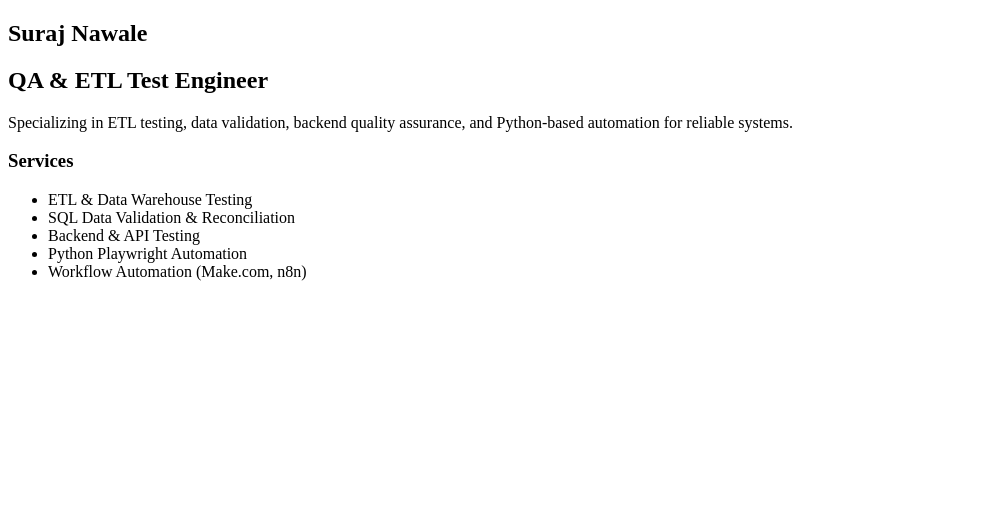
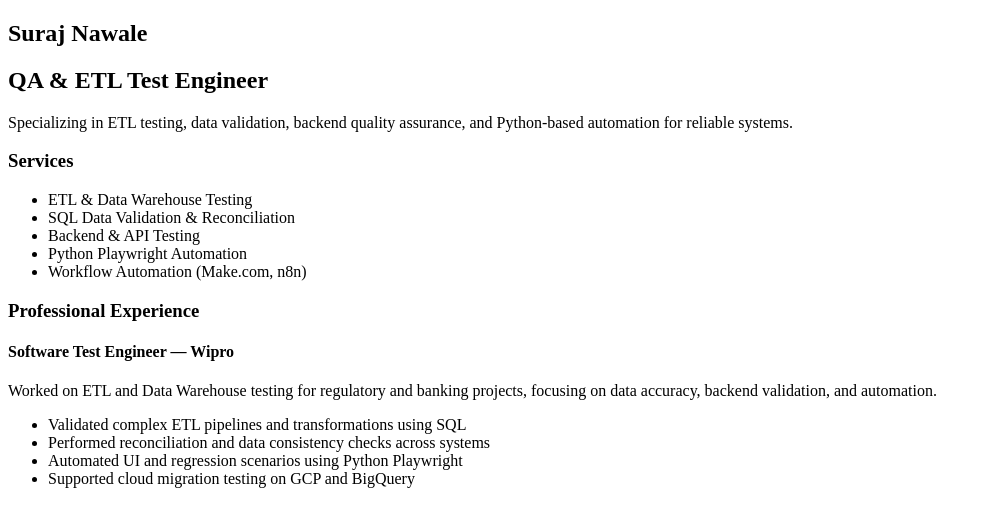
Before and after one commit to surajnawle/suraj-nawale-portfolio, a React (Vite) app: page / in a window 1280 px wide. Shown: the top 526 px of the page, without its empty margins (0-987 px from the left). Built offline with nearby package versions, Linux system fonts and the light colour scheme.

Commit message:
Add professional experience section

```diff
--- /dev/null
+++ b/src/components/Experience.jsx
@@ -0,0 +1,21 @@
+export default function Experience() {
+  return (
+    <section>
+      <h3>Professional Experience</h3>
+
+      <div>
+        <h4>Software Test Engineer — Wipro</h4>
+        <p>
+          Worked on ETL and Data Warehouse testing for regulatory and banking
+          projects, focusing on data accuracy, backend validation, and automation.
+        </p>
+        <ul>
+          <li>Validated complex ETL pipelines and transformations using SQL</li>
+          <li>Performed reconciliation and data consistency checks across systems</li>
+          <li>Automated UI and regression scenarios using Python Playwright</li>
+          <li>Supported cloud migration testing on GCP and BigQuery</li>
+        </ul>
+      </div>
+    </section>
+  );
+}
--- a/src/pages/Home.jsx
+++ b/src/pages/Home.jsx
@@ -1,11 +1,13 @@
 import Hero from "../components/Hero";
 import Services from "../components/Services";
+import Experience from "../components/Experience";
 
 export default function Home() {
   return (
     <>
       <Hero />
       <Services />
+      <Experience />
     </>
   );
 }
```
